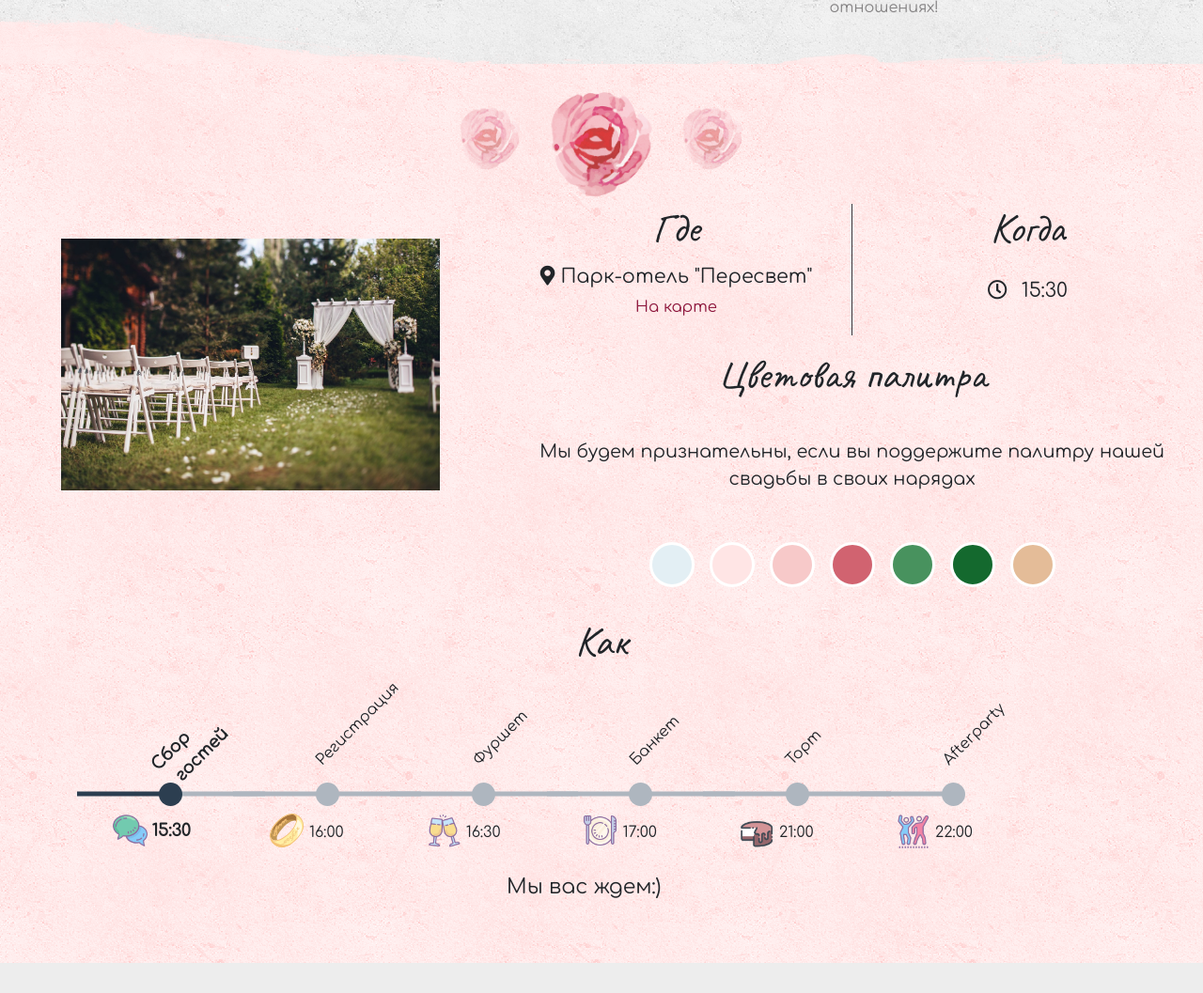
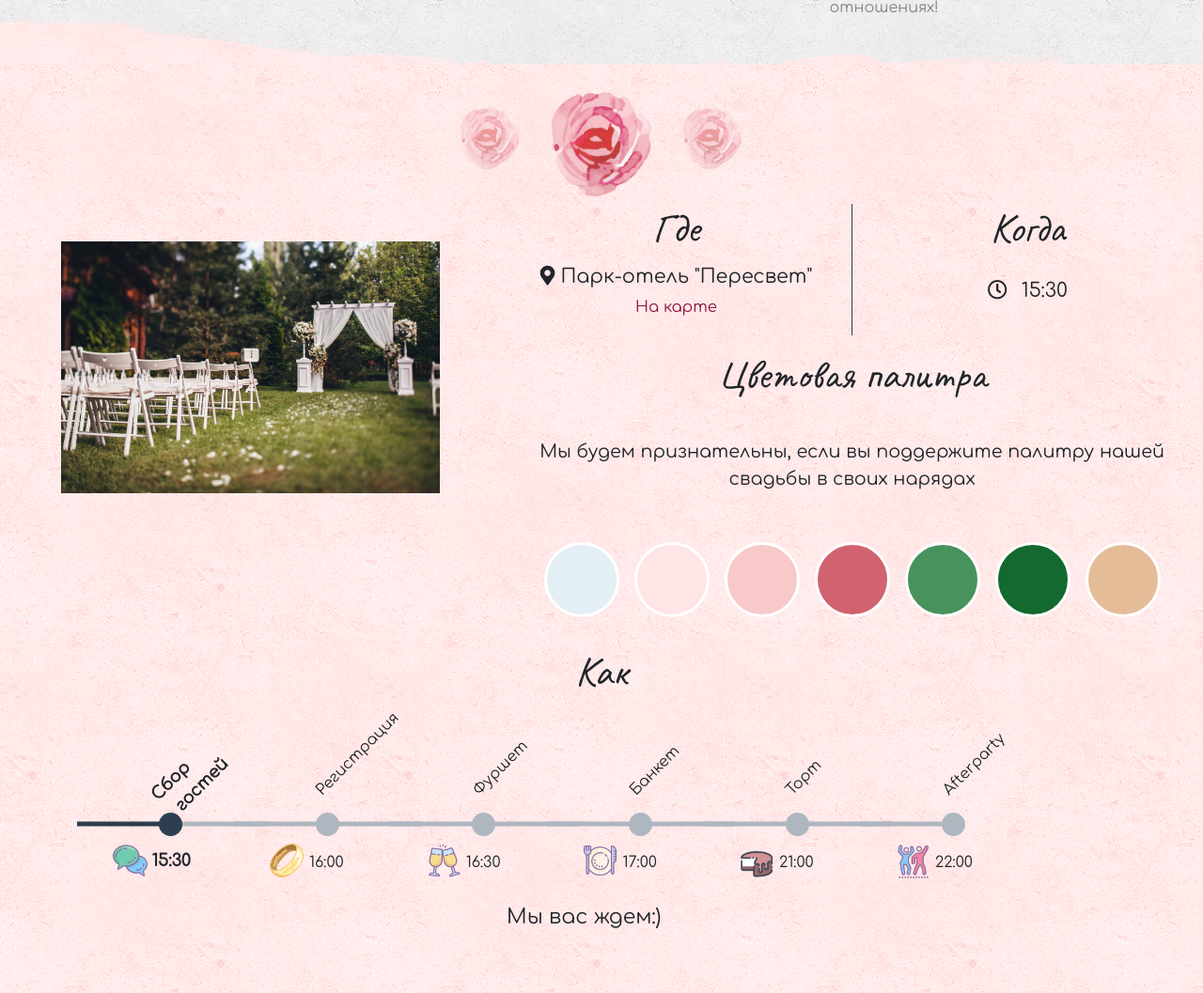
Before and after one commit to Taguaje/wedding, a Django app: page / in a window 1280 px wide. Shown: the part 4475-5532 px from the top of the page at 94% size. Before the commit the page ends 5500 px from the top, so only its background shows below. Run offline with Django 3.2, Linux system fonts and the light colour scheme; some libraries are stand-ins or nearby versions; some web fonts are replaced.

Commit message:
Default Changelist

```diff
--- a/invitation/static/invitation/css/main.css
+++ b/invitation/static/invitation/css/main.css
@@ -137,8 +137,8 @@ span.swirl-right {
 }
 
 .dress .dress-color{
-    width: calc(1em + 2.5vw);
-    height: calc(1em + 2.5vw);
+    width: calc(3em + 2.5vw);
+    height: calc(3em + 2.5vw);
     border-radius: 50%;
     border: white solid 0.25vw;
 }
```
